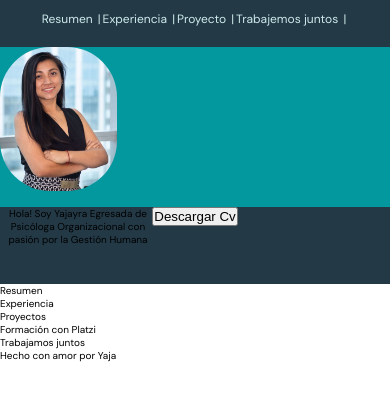
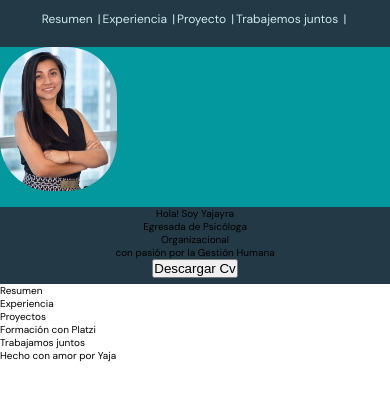
Before and after one commit to Yajayra18/Yajayra18.github.io, a plain HTML site: page index.html in a window 390 px wide. Shown: the part 316-716 px from the top of the page. Drawn offline with Linux system fonts and the light colour scheme.

Commit message:
Header - mobile first finalizado - html

```diff
--- a/index.html
+++ b/index.html
@@ -43,11 +43,13 @@
       <figure class="header--presentacion-foto">
         <img src="./imagenes/img/Yajayra.jpg" alt="Foto de Yajayra">
       </figure>
-      <div class="header--presentacion-texto">
-        <p>Hola! Soy Yajayra Egresada de Psicóloga Organizacional con pasión por la Gestión Humana </p>
-      </div>
-      <div class="header--presentacion-boton">
-        <button>Descargar Cv</button>
+      <div class="header--presentacion-texto-boton">
+        <div class="presentacion-text">
+          <p>Hola! Soy Yajayra <br/> Egresada de Psicóloga <br/> Organizacional <br/> con pasión por la Gestión Humana </p>
+        </div>
+        <div class="presentacion-button">
+          <button>Descargar Cv</button>
+        </div>
       </div>
     </div>
   </header>
```
